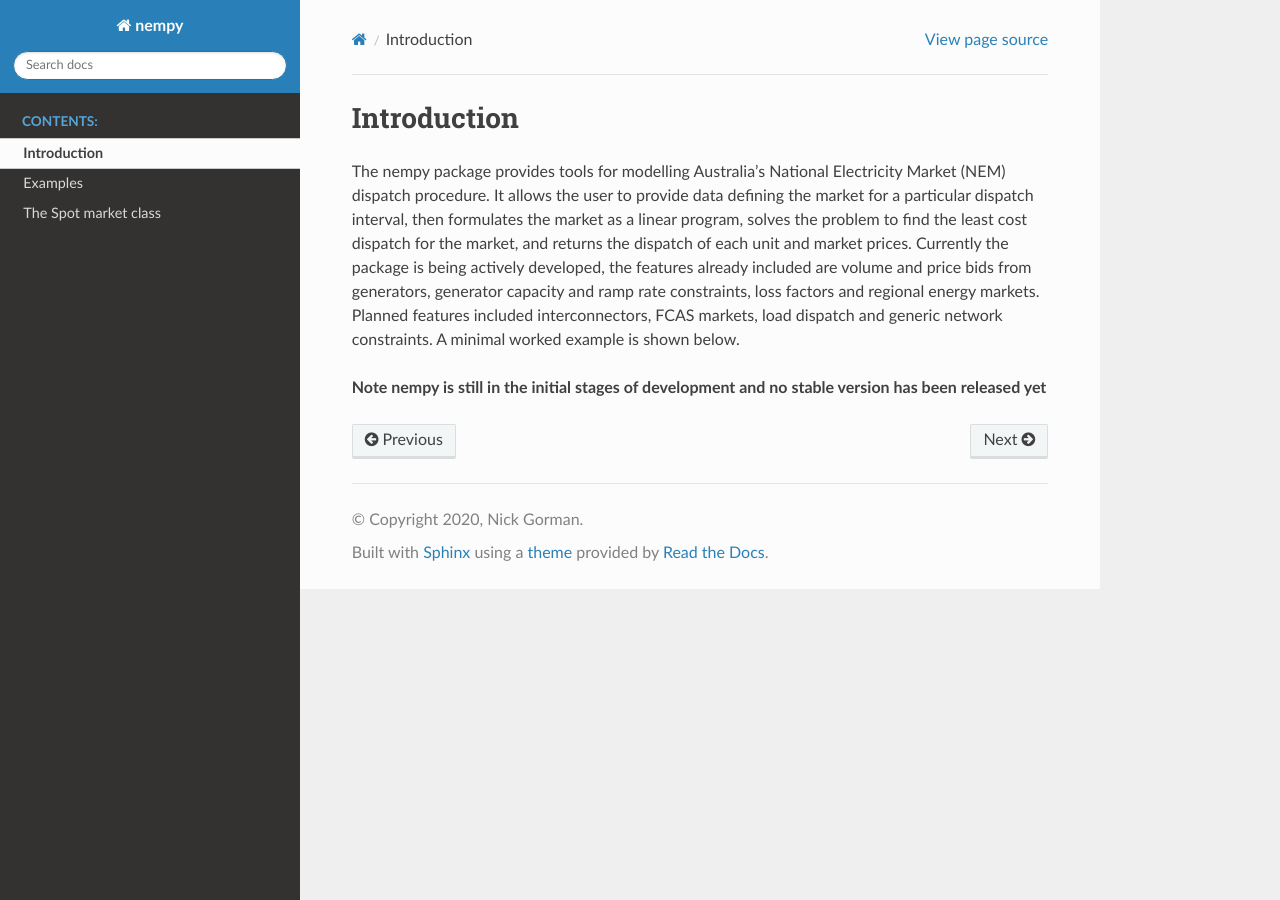
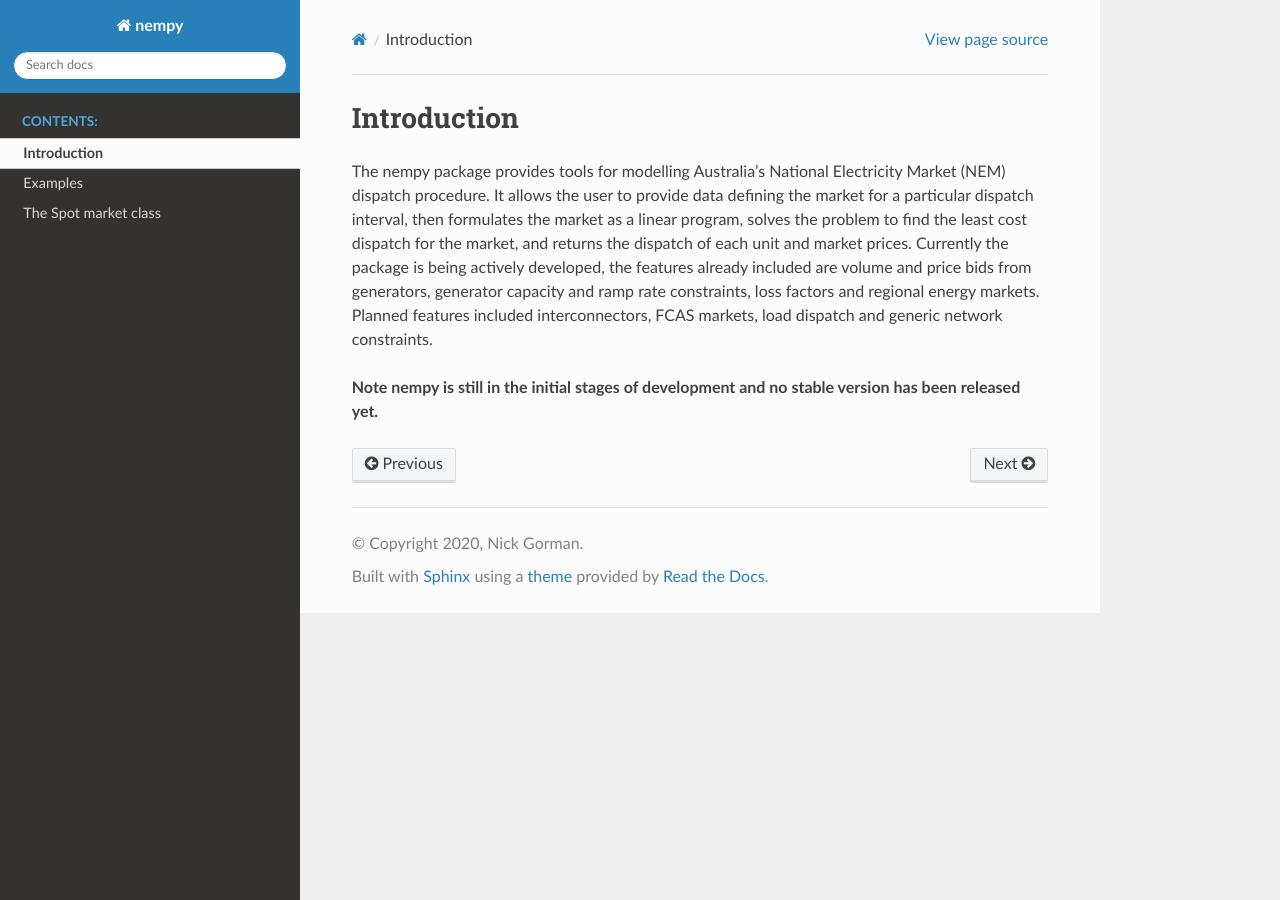
Before and after one commit to UNSW-CEEM/nempy, a Sphinx documentation site: the page built from docs/source/intro.rst, in a window 1280 px wide. Built offline with Sphinx 7.4.7 and the Read the Docs theme 2.0.0, drawn with Linux system fonts in a browser that asks for light colours; some of the changed lines change nothing that is shown.

Commit message:
documentation 8

```diff
--- a/docs/source/conf.py
+++ b/docs/source/conf.py
@@ -57,54 +57,3 @@ html_static_path = ['_static']
 master_doc = 'index'
 
 autodoc_mock_imports = ["pandas", "numpy", "mip"]
-
-from sphinx.ext.autosummary import Autosummary
-from sphinx.ext.autosummary import get_documenter
-from docutils.parsers.rst import directives
-from sphinx.util.inspect import safe_getattr
-import re
-
-
-class AutoAutoSummary(Autosummary):
-
-    option_spec = {
-        'methods': directives.unchanged,
-        'attributes': directives.unchanged
-    }
-
-    required_arguments = 1
-
-    @staticmethod
-    def get_members(obj, typ, include_public=None):
-        if not include_public:
-            include_public = []
-        items = []
-        for name in dir(obj):
-            try:
-                documenter = get_documenter(safe_getattr(obj, name), obj)
-            except AttributeError:
-                continue
-            if documenter.objtype == typ:
-                items.append(name)
-        public = [x for x in items if x in include_public or not x.startswith('_')]
-        return public, items
-
-    def run(self):
-        clazz = str(self.arguments[0])
-        try:
-            (module_name, class_name) = clazz.rsplit('.', 1)
-            m = __import__(module_name, globals(), locals(), [class_name])
-            c = getattr(m, class_name)
-            if 'methods' in self.options:
-                _, methods = self.get_members(c, 'method', ['__init__'])
-
-                self.content = ["~%s.%s" % (clazz, method) for method in methods if not method.startswith('_')]
-            if 'attributes' in self.options:
-                _, attribs = self.get_members(c, 'attribute')
-                self.content = ["~%s.%s" % (clazz, attrib) for attrib in attribs if not attrib.startswith('_')]
-        finally:
-            return super(AutoAutoSummary, self).run()
-
-
-def setup(app):
-    app.add_directive('autoautosummary', AutoAutoSummary)
--- a/docs/source/intro.rst
+++ b/docs/source/intro.rst
@@ -5,7 +5,6 @@ allows the user to provide data defining the market for a particular dispatch in
 as a linear program, solves the problem to find the least cost dispatch for the market, and returns the dispatch of
 each unit and market prices. Currently the package is being actively developed, the features already included are
 volume and price bids from generators, generator capacity and ramp rate constraints, loss factors and regional energy
-markets. Planned features included interconnectors, FCAS markets, load dispatch and generic network constraints. A
-minimal worked example is shown below.
+markets. Planned features included interconnectors, FCAS markets, load dispatch and generic network constraints.
 
-**Note nempy is still in the initial stages of development and no stable version has been released yet**
+**Note nempy is still in the initial stages of development and no stable version has been released yet.**
```
